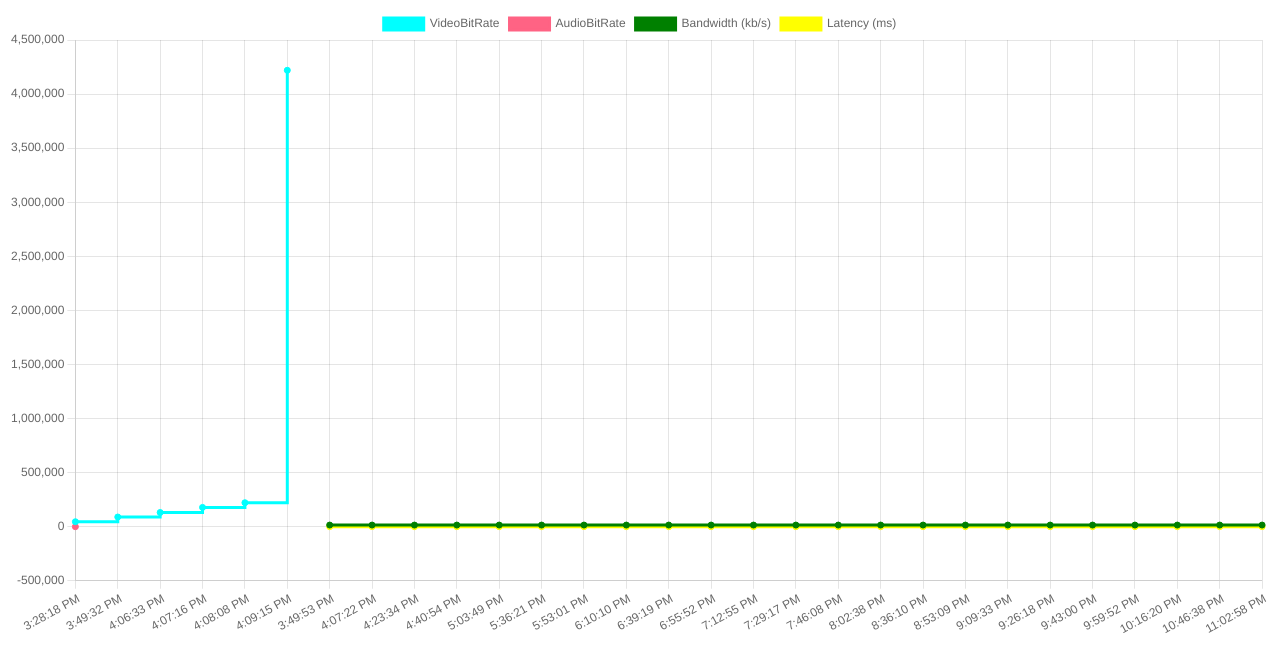
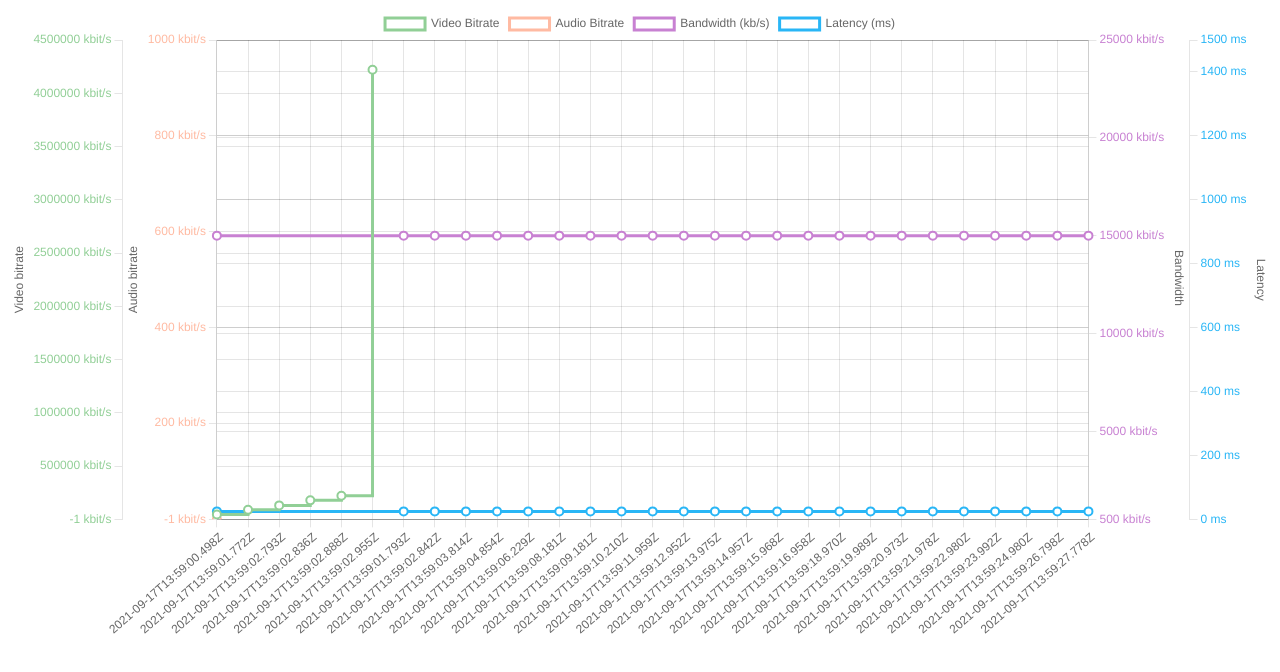
Before and after one commit to achrafl0/abr-benchmarking-tool, a plain HTML site: page reporting-tool/index.html in a window 1280 px wide. Drawn offline with nearby package versions, Linux system fonts and the light colour scheme.

Commit message:
feat/ adding different y-axis and starting the monitoring before

```diff
--- a/reporting-tool/data.js
+++ b/reporting-tool/data.js
@@ -9,6 +9,7 @@ var dataset = {
   ],
   audioBitrate: [{ y: -1, x: 1631887140498 }],
   bandwidth: [
+    { y: 15000, x: 1631887140498 },
     { y: 15000, x: 1631887141793 },
     { y: 15000, x: 1631887142842 },
     { y: 15000, x: 1631887143814 },
@@ -34,6 +35,7 @@ var dataset = {
     { y: 15000, x: 1631887167778 },
   ],
   latency: [
+    { y: 25, x: 1631887140498 },
     { y: 25, x: 1631887141793 },
     { y: 25, x: 1631887142842 },
     { y: 25, x: 1631887143814 },
--- a/reporting-tool/index.html
+++ b/reporting-tool/index.html
@@ -16,37 +16,45 @@
         return data.map(({x, y}) => {
           return {
             y,
-            x: new Date(x * 1000).toLocaleTimeString()
+            x: new Date(x).toISOString()
           }
         })
       }
       const audioSet = {
-        label: 'AudioBitRate',
-        borderColor: 'rgb(255, 99, 132)',
-        backgroundColor: 'rgb(255, 99, 132)',
+        label: 'Audio Bitrate',
+        yAxisID: 'audioYAxis',
+        borderColor: '#ffbaa2',
+        backgroundColor: 'white',
         data: formatTime(dataset.audioBitrate),
-        stepped: true,
+        stepped: 'after',
+        fill: false
       }
       const videoSet = {
-        label: 'VideoBitRate',
-        borderColor: 'cyan',
-        backgroundColor: 'cyan',
+        label: 'Video Bitrate',
+        borderColor: '#91cf96',
+        backgroundColor: 'white',
         data: formatTime(dataset.videoBitrate),
-        stepped: true,
+        stepped: 'before',
+        fill: false,
+        yAxisID: 'videoYAxis'
       }
       const bandwidthSet = {
         label: 'Bandwidth (kb/s)',
-        borderColor: 'green',
-        backgroundColor: 'green',
+        borderColor: '#c881d2',
+        backgroundColor: 'white',
         data: formatTime(dataset.bandwidth),
-        stepped: true,
+        stepped: 'after',
+        fill: false,
+        yAxisID: 'bandwidthYAxis'
       }
       const latencySet = {
         label: 'Latency (ms)',
-        borderColor: 'yellow',
-        backgroundColor: 'yellow',
+        borderColor: '#29b6f6',
+        backgroundColor: 'white',
         data: formatTime(dataset.latency),
-        stepped: true
+        stepped: 'after',
+        fill: false,
+        yAxisID: 'latencyYAxis'
       }
 
       const config = {
@@ -54,9 +62,74 @@
         data: { datasets: [videoSet, audioSet, bandwidthSet, latencySet] },
         options: {
           scales: {
-            xAxes: [{
-              type: 'time'
-            }]
+            audioYAxis: {
+              title: {text: 'Audio bitrate', display: true},
+              type: 'linear',
+              position: 'left',
+              min: -1,
+              max: 1000,
+              ticks: {
+                color: '#ffbaa2',
+                callback: function(value, index, values) {
+                  return value + ' kbit/s';
+                }
+              }
+            },
+            videoYAxis: {
+              title: {text: 'Video bitrate', display: true},
+              type: 'linear',
+              position: 'left',
+              min: -1,
+              max: 4500000,
+              ticks: {
+                color: '#91cf96',
+                callback: function(value, index, values) {
+                  return value + ' kbit/s';
+                },
+              }
+            },
+            bandwidthYAxis: {
+              title: {text: 'Bandwidth ', display: true},
+              type: 'linear',
+              position: 'right',
+              min: 500,
+              max: 25000,
+              ticks: {
+                color: '#c881d2',
+                callback: function(value, index, values) {
+                  return value + ' kbit/s';
+                }
+              }
+            },
+            latencyYAxis: {
+              title: {
+                display: true,
+                text: 'Latency',
+              },
+              type: 'linear',
+              position: 'right',
+              min: 0,
+              max: 1500,
+              ticks: {
+                color: (x) => '#29b6f6',
+                callback: function(value, index, values) {
+                  return value + ' ms';
+                }
+              },
+              scaleLabel: {
+                display: false
+              },
+            }
+          },
+          elements: {
+            line: {
+              tension: 0, // disables bezier curves
+            },
+            point: {
+              radius: 4,
+              borderWidth: 2,
+              pointStyle: 'circle'
+            }
           }
         }
       };
```
Also changed, not shown: player-tester/index.html (+16 -12 lines).
